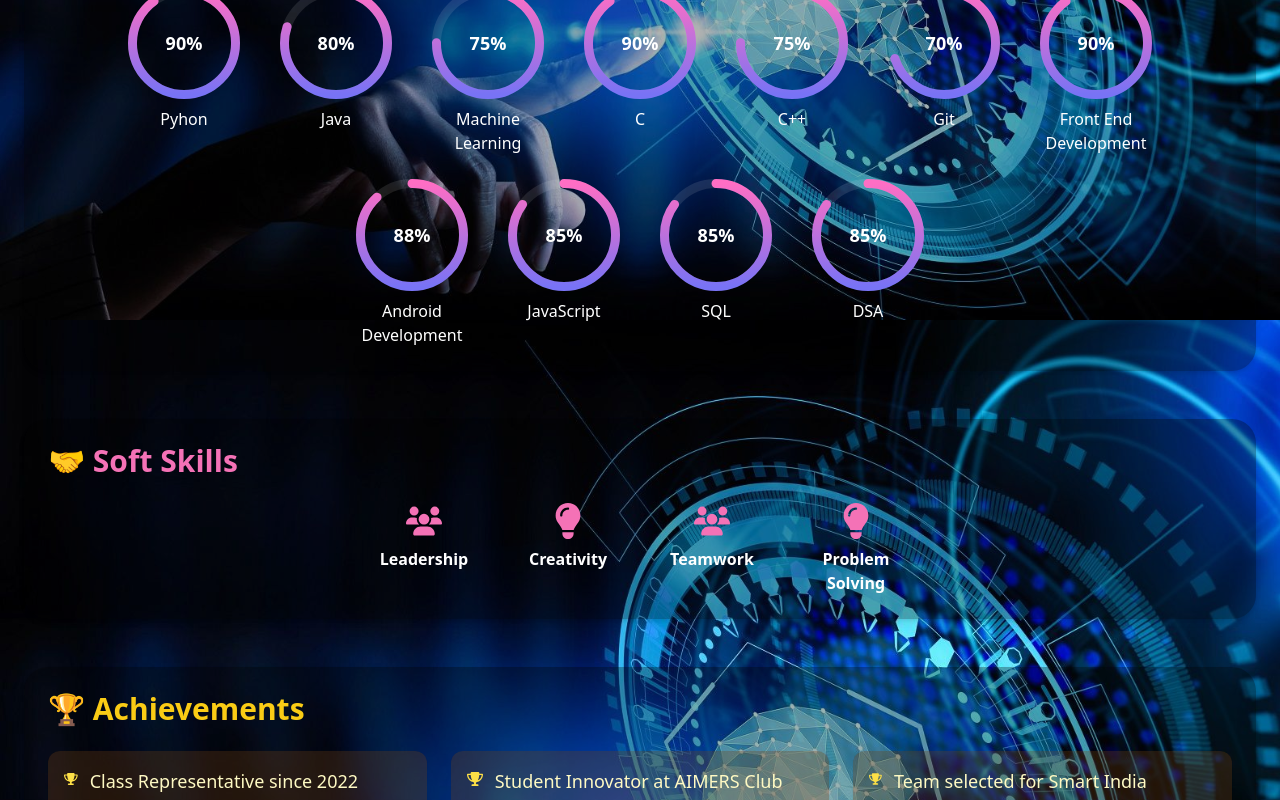
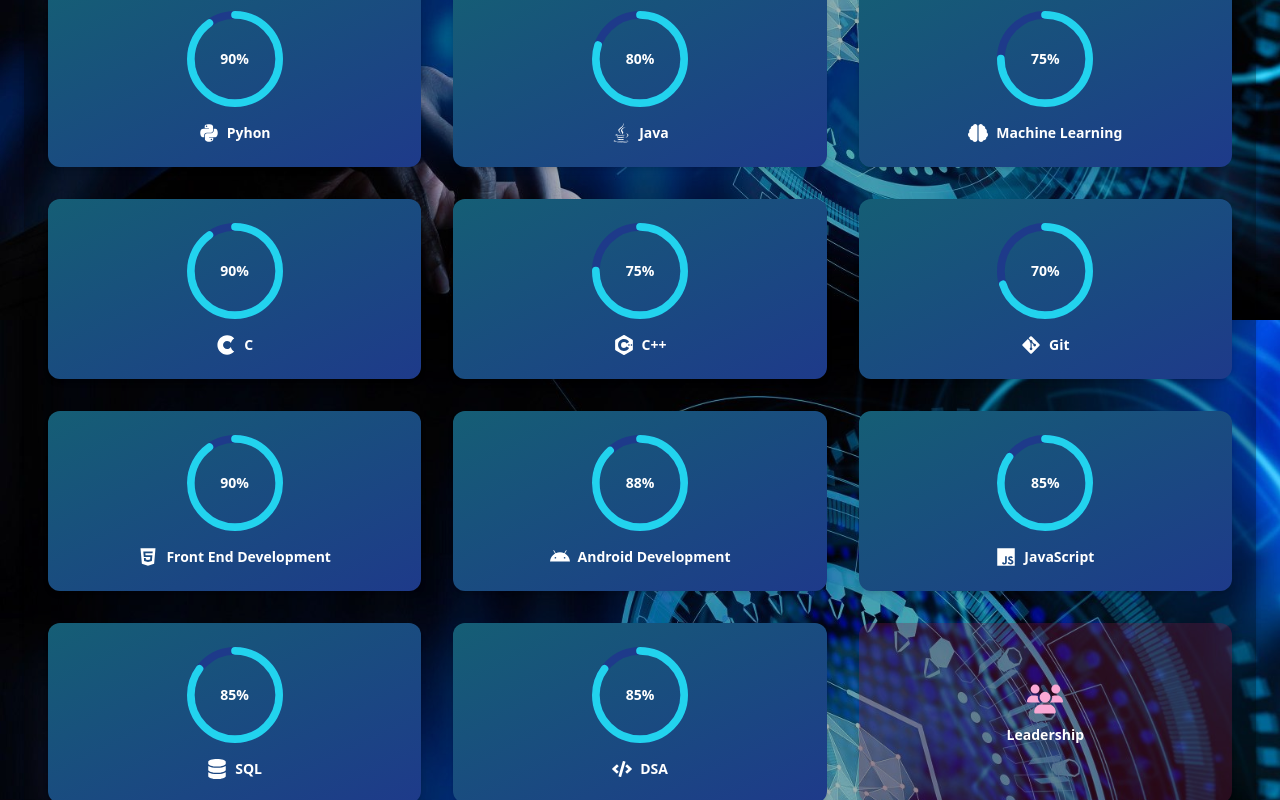
Before and after one commit to gayatrihub/my_port, a React (Create React App) app: page / in a window 1280 px wide. Shown: the part 1280-2080 px from the top of the page. Built offline with nearby package versions, Linux system fonts and the light colour scheme.

Commit message:
Update App.js

```diff
--- a/src/App.js
+++ b/src/App.js
@@ -315,28 +315,45 @@ function App() {
       </section>
 
       {/* Skills */}
-      <section id="skills" className="bg-black bg-opacity-30 rounded-3xl p-6 shadow-md mb-12">
-  <h2 className="text-3xl font-bold text-teal-300 mb-6">🛠 Technical Skills</h2>
-  <div className="flex flex-wrap gap-6 justify-center">
+     <section id="skills" className="bg-black bg-opacity-30 rounded-3xl p-6 shadow-md mb-12">
+  <h2 className="text-3xl font-bold text-teal-300 mb-6 text-center">🌟 Skills</h2>
+  <div className="grid grid-cols-1 sm:grid-cols-2 md:grid-cols-3 gap-8">
     {technicalSkills.map((skill, index) => (
-      <SkillCircle key={index} value={skill.confidence} label={skill.name} />
+      <div
+        key={`tech-${index}`}
+        className="flex flex-col items-center justify-center bg-gradient-to-br from-cyan-800 to-blue-900 p-6 rounded-xl shadow-md hover:scale-105 transition transform duration-300"
+      >
+        <div className="w-24 h-24">
+          <CircularProgressbarWithChildren
+            value={skill.confidence}
+            styles={buildStyles({
+              textColor: "#ffffff",
+              pathColor: "rgb(34 211 238)",
+              trailColor: "#1e3a8a",
+              textSize: "16px",
+            })}
+          >
+            <div className="text-white font-bold text-sm">{skill.confidence}%</div>
+          </CircularProgressbarWithChildren>
+        </div>
+        <div className="mt-4 flex items-center gap-2 text-white text-sm font-semibold">
+          <span className="text-xl">{skill.icon}</span>
+          {skill.name}
+        </div>
+      </div>
+    ))}
+    {softSkills.map((skill, index) => (
+      <div
+        key={`soft-${index}`}
+        className="flex flex-col items-center justify-center bg-pink-900 bg-opacity-30 p-6 rounded-xl shadow-md hover:bg-pink-700 transition"
+      >
+        <div className="text-4xl text-pink-300">{skill.icon}</div>
+        <div className="mt-2 text-white text-sm font-semibold text-center">{skill.name}</div>
+      </div>
     ))}
   </div>
 </section>
 
-
-      {/* Soft Skills */}
-      <section className="bg-black bg-opacity-30 rounded-3xl p-6 shadow-md mb-12">
-  <h2 className="text-3xl font-bold text-pink-400 mb-6">🤝 Soft Skills</h2>
-  <div className="flex flex-wrap justify-center gap-8">
-    {softSkills.map((skill, index) => (
-      <div key={index} className="flex flex-col items-center gap-2 w-28">
-        <div className="text-4xl text-pink-400">{skill.icon}</div>
-        <div className="text-white font-semibold text-center">{skill.name}</div>
-      </div>
-    ))}
-  </div>
-</section>
 
 
       {/* Achievements */}
```
